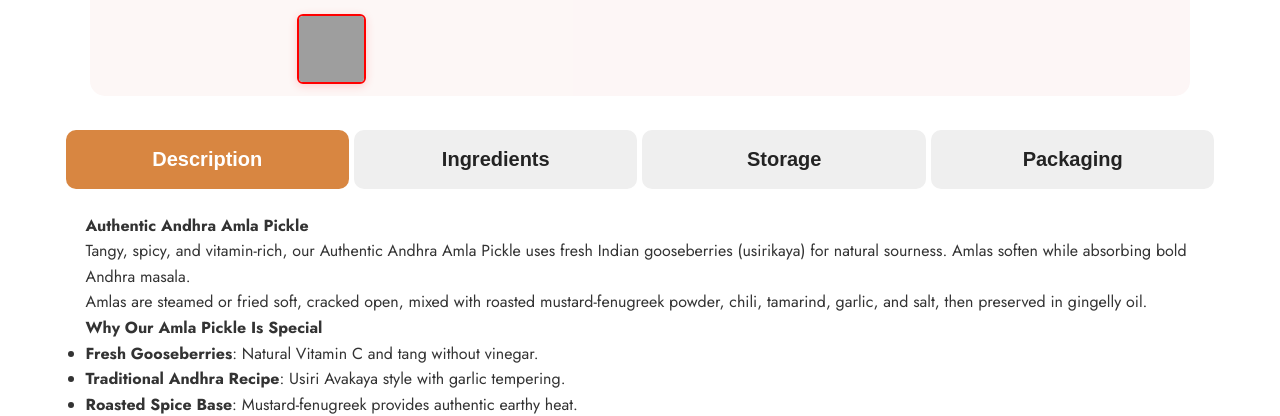
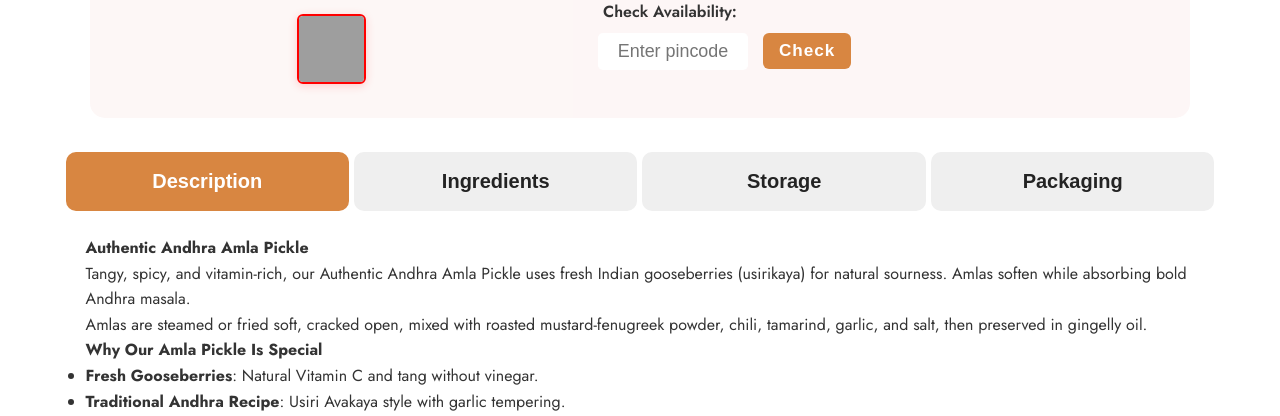
Before and after one commit to nanda1311/pickle_masters, a Django app: a page that uses templates/frontend/product-detail.html in a window 1280 px wide. Shown: the part 474-890 px from the top of the page. Run offline with Django 4.2, Linux system fonts and the light colour scheme; data comes from the database, SQL or seed files in the repository; both versions use the stored data as it was after the commit; data that the repository does not hold is empty; parts of the project's set-up code (start-up, migrations or seed data) failed here and were passed over; some libraries are stand-ins or nearby versions; grey boxes are pictures that could not be loaded.

Commit message:
push for filezilla

```diff
--- a/core/admin.py
+++ b/core/admin.py
@@ -13,4 +13,5 @@ admin.site.register(Cart)
 admin.site.register(Order)
 admin.site.register(OrderItem)
 admin.site.register(ProductSize)
+admin.site.register(ServiceablePincode)
 # admin.site.register(Profile)
--- a/core/models.py
+++ b/core/models.py
@@ -10,7 +10,17 @@ from multiselectfield import MultiSelectField
 from django.contrib.auth.models import User
 
 
+class ServiceablePincode(models.Model):
+    pincode = models.CharField(max_length=6, unique=True)
+    city = models.CharField(max_length=100)
+    state = models.CharField(max_length=100, blank=True)
+    is_active = models.BooleanField(default=True)
 
+    class Meta:
+        ordering = ["pincode"]
+
+    def __str__(self):
+        return f"{self.pincode} - {self.city}"
 
 CATEGORY_STATUS = (
     ('active', 'Active'),
--- a/core/urls.py
+++ b/core/urls.py
@@ -4,6 +4,8 @@ from .views import *
 
 
 urlpatterns = [
+
+    path("check-pincode/",check_pincode,name="check_pincode",),
     #frontend
     path('home/', home, name="home"),
 
--- a/core/views.py
+++ b/core/views.py
@@ -20,6 +20,47 @@ from django.db import transaction
 from django.db.models import Q
 
 
+
+from django.http import JsonResponse
+
+from .forms import PincodeCheckForm
+from .models import ServiceablePincode
+
+
+def check_pincode(request):
+    if request.method != "POST":
+        return JsonResponse({
+            "success": False,
+            "message": "Invalid request."
+        })
+
+    form = PincodeCheckForm(request.POST)
+
+    if not form.is_valid():
+        return JsonResponse({
+            "success": False,
+            "message": "Enter a valid 6-digit pincode."
+        })
+
+    pincode = form.cleaned_data["pincode"]
+
+    exists = ServiceablePincode.objects.filter(
+        pincode=pincode,
+        is_active=True
+    ).first()
+
+    if exists:
+        return JsonResponse({
+            "success": True,
+            "available": True,
+            "message": f"Delivery available in {exists.city}."
+        })
+
+    return JsonResponse({
+        "success": True,
+        "available": False,
+        "message": "Sorry, delivery is not available for this pincode."
+    })
 # frontend
 
 def home(request):
--- a/templates/frontend/cart.html
+++ b/templates/frontend/cart.html
@@ -293,7 +293,7 @@ document.getElementById('addAddressBtn').addEventListener('click', function(){
 .cart-items::-webkit-scrollbar-thumb { background:#d88641; border-radius:4px; }
 
 .cart-item { display:flex; align-items:center; padding:12px 0; border-bottom:1px solid #eee; font-size:0.9rem; }
-.product-info { flex:4; display:flex; align-items:center; }
+.product-info { flex:1.3; display:flex; align-items:center; }
 .product-image { width:93px; height:93px; object-fit:contain; margin-right:15px; border-radius:4px; background:#f9f9f9; }
 .details .brand { display:block; font-weight:bold; }
 .details .model { color:#777; }
--- a/templates/frontend/product-detail.html
+++ b/templates/frontend/product-detail.html
@@ -1018,9 +1018,87 @@
             <button class="add-cart-btn" id="addToCartBtn" data-product-id="{{ product.id }}">Add to Cart</button>
           </div>
         </div>
+
+        <div class="pincode-section" style="margin-top: 20px;">
+          <label class="option-label">Check Availability:</label>
+          <div style="display: flex; gap: 10px; align-items: center;">
+            <input
+              type="text"
+              id="pincode-input"
+              placeholder="Enter pincode"
+              maxlength="6"
+              class="qty-input"
+              style="width: 150px; padding: 8px;">
+            <button
+              class="add-cart-btn"
+              id="checkAvailabilityBtn"
+              style="padding: 8px 16px;">
+              Check
+            </button>
+          </div>
+          <div id="availability-message" style="margin-top: 10px; font-size: 14px;"></div>
+        </div>
+
       </div>
     </section>
-
+<script>
+document.getElementById("checkAvailabilityBtn").addEventListener("click", function () {
+
+    const pincode = document.getElementById("pincode-input").value;
+    const message = document.getElementById("availability-message");
+
+    if (pincode.length !== 6) {
+        message.innerHTML = "<span style='color:red;'>Please enter a valid 6-digit pincode.</span>";
+        return;
+    }
+
+    fetch("/check-pincode/", {
+        method: "POST",
+        headers: {
+            "Content-Type": "application/x-www-form-urlencoded",
+            "X-CSRFToken": getCookie("csrftoken")
+        },
+        body: new URLSearchParams({
+            pincode: pincode
+        })
+    })
+    .then(response => response.json())
+    .then(data => {
+
+        if (data.available) {
+            message.innerHTML = `<span style="color:green;">${data.message}</span>`;
+        } else {
+            message.innerHTML = `<span style="color:red;">${data.message}</span>`;
+        }
+
+    });
+});
+
+
+function getCookie(name) {
+    let cookieValue = null;
+
+    if (document.cookie && document.cookie !== '') {
+
+        const cookies = document.cookie.split(';');
+
+        for (let i = 0; i < cookies.length; i++) {
+
+            const cookie = cookies[i].trim();
+
+            if (cookie.substring(0, name.length + 1) === (name + '=')) {
+
+                cookieValue = decodeURIComponent(cookie.substring(name.length + 1));
+
+                break;
+
+            }
+        }
+    }
+
+    return cookieValue;
+}
+</script>
 
 <div class="product-tabs ">
   <div class="tabs-header container">
```
Also changed, not shown: core/forms.py (+23 -0 lines), templates/frontend/home.html (+3 -4 lines), core/migrations/0021_serviceablepincode.py (added), db.sqlite3.
